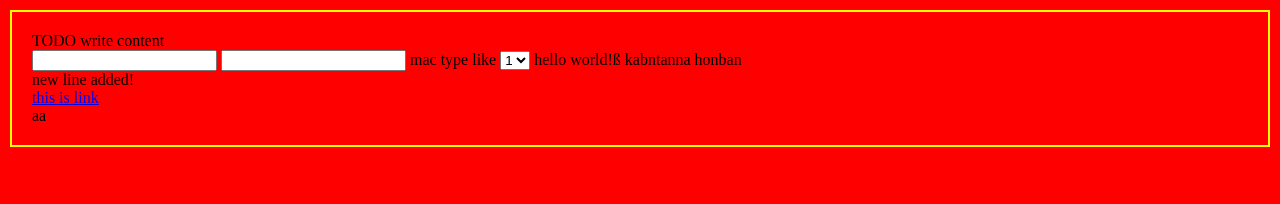
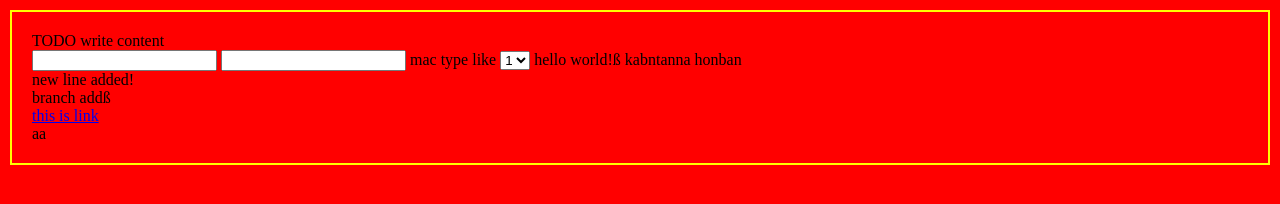
Before and after one commit to miyachi3000/new_html, a plain HTML site: page public_html/index.html in a window 1280 px wide. Drawn offline with Linux system fonts and the light colour scheme.

Commit message:
branch added!

```diff
--- a/public_html/index.html
+++ b/public_html/index.html
@@ -41,7 +41,8 @@ and open the template in the editor.
     <br />
     new line added!
 
-
+    <br />
+    branch addß
     <div><a href="#">this is link</a></div>
 
     <div draggable="ture"> aa </div>
```
